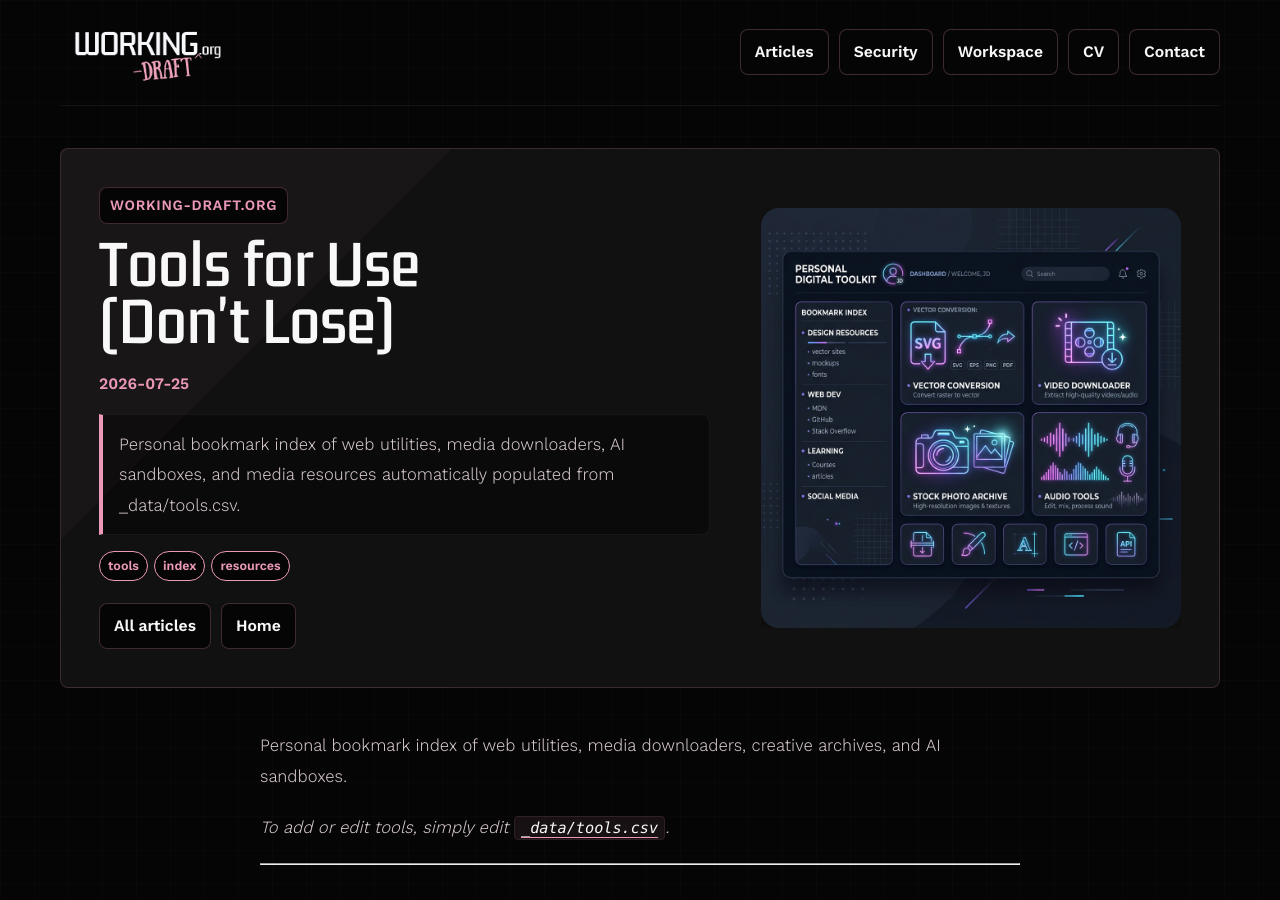
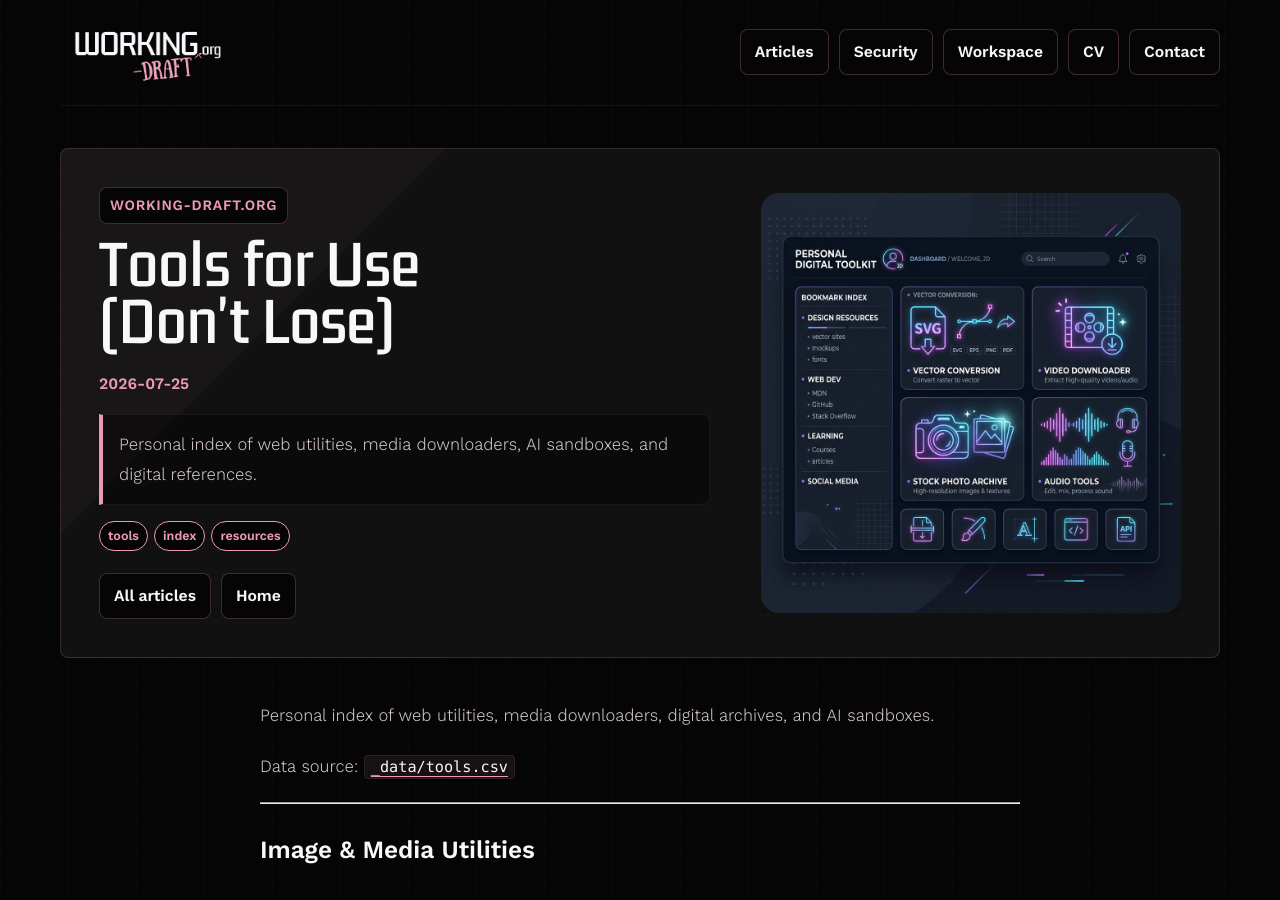
Before and after one commit to R2Pitou/R2Pitou, a Jekyll site: the page built from articles/technology/tools-for-use-dont-lose/index.md, in a window 1280 px wide and 900 px high. Built offline with Jekyll 4.4.1, drawn with Linux system fonts in a browser that asks for light colours.

Commit message:
unfuck-it

```diff
--- a/articles/technology/tools-for-use-dont-lose/index.md
+++ b/articles/technology/tools-for-use-dont-lose/index.md
@@ -6,18 +6,18 @@ categories: technology
 permalink: /technology/tools-for-use-dont-lose/
 canonical_url: https://working-draft.org/technology/tools-for-use-dont-lose/
 featured: false
-summary: "Personal bookmark index of web utilities, media downloaders, AI sandboxes, and media resources automatically populated from _data/tools.csv."
+summary: "Personal index of web utilities, media downloaders, AI sandboxes, and digital references."
 image: /assets/images/tools-for-use-dont-lose-hero.png
-image_alt: "A digital toolkit illustration."
+image_alt: "Technical illustration of a tool index dashboard."
 tags:
   - tools
   - index
   - resources
 ---
 
-Personal bookmark index of web utilities, media downloaders, creative archives, and AI sandboxes.
+Personal index of web utilities, media downloaders, digital archives, and AI sandboxes.
 
-*To add or edit tools, simply edit [`_data/tools.csv`](https://github.com/R2Pitou/R2Pitou/edit/main/_data/tools.csv).*
+Data source: [`_data/tools.csv`](https://github.com/R2Pitou/R2Pitou/edit/main/_data/tools.csv)
 
 ---
 
```
